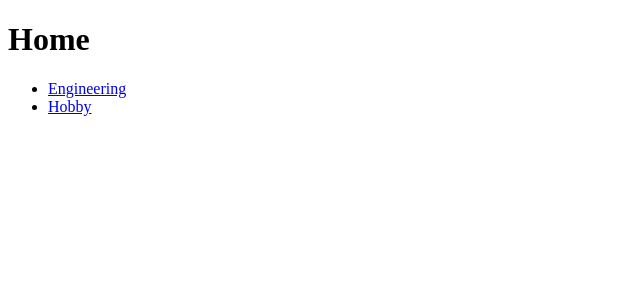
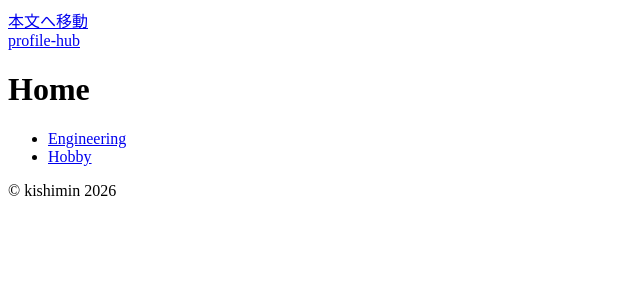
Before and after one commit to kishimin-ai-create/profile-hub, a React (Vite) app in the folder apps/public-web/: page / in a window 1280 px wide. Shown: the top 300 px of the page, without its empty margins (0-640 px from the left). Built offline with nearby package versions, Linux system fonts and the light colour scheme.

Commit message:
feat: keep public navigation section-scoped
Each audience needs its own contact navigation and a home escape without exposing the other section directly.

```diff
--- /dev/null
+++ b/apps/public-web/src/app/router/SiteLayout.tsx
@@ -0,0 +1,42 @@
+import { Link, Outlet, useLocation } from "@tanstack/react-router";
+
+export const SiteLayout = () => {
+  const pathname = useLocation({ select: (location) => location.pathname });
+  const isEngineering = pathname === "/engineering" || pathname.startsWith("/engineering/");
+  const isHobby = pathname === "/hobby" || pathname.startsWith("/hobby/");
+
+  return (
+    <div className={"site-shell"}>
+      <a className={"skip-link"} href={"#main-content"}>
+        {"本文へ移動"}
+      </a>
+      <header className={"site-header"}>
+        <Link className={"site-logo"} to={"/"}>
+          {"profile-hub"}
+        </Link>
+        {isEngineering && (
+          <nav aria-label={"メインナビゲーション"}>
+            <Link to={"/engineering"} activeOptions={{ exact: true }}>
+              {"Engineering"}
+            </Link>
+            <Link to={"/engineering/contact"}>{"Contact"}</Link>
+          </nav>
+        )}
+        {isHobby && (
+          <nav aria-label={"メインナビゲーション"}>
+            <Link to={"/hobby"} activeOptions={{ exact: true }}>
+              {"Hobby"}
+            </Link>
+            <Link to={"/hobby/contact"}>{"Contact"}</Link>
+          </nav>
+        )}
+      </header>
+      <main id={"main-content"} tabIndex={-1}>
+        <Outlet />
+      </main>
+      <footer className={"site-footer"}>
+        <p>{"© kishimin 2026"}</p>
+      </footer>
+    </div>
+  );
+};
--- a/apps/public-web/src/app/router/router.tsx
+++ b/apps/public-web/src/app/router/router.tsx
@@ -1,12 +1,9 @@
-import { createRootRoute, createRoute, createRouter, Link, Outlet } from "@tanstack/react-router";
+import { createRootRoute, createRoute, createRouter, Link } from "@tanstack/react-router";
 import type { RouterHistory } from "@tanstack/react-router";
+import { SiteLayout } from "./SiteLayout";
 
 const rootRoute = createRootRoute({
-  component: () => (
-    <main>
-      <Outlet />
-    </main>
-  ),
+  component: SiteLayout,
   notFoundComponent: () => <h1>{"ページが見つかりません"}</h1>,
 });
 
```
Also changed, not shown: 1 other file (tests, documents, lock files or other folders).
